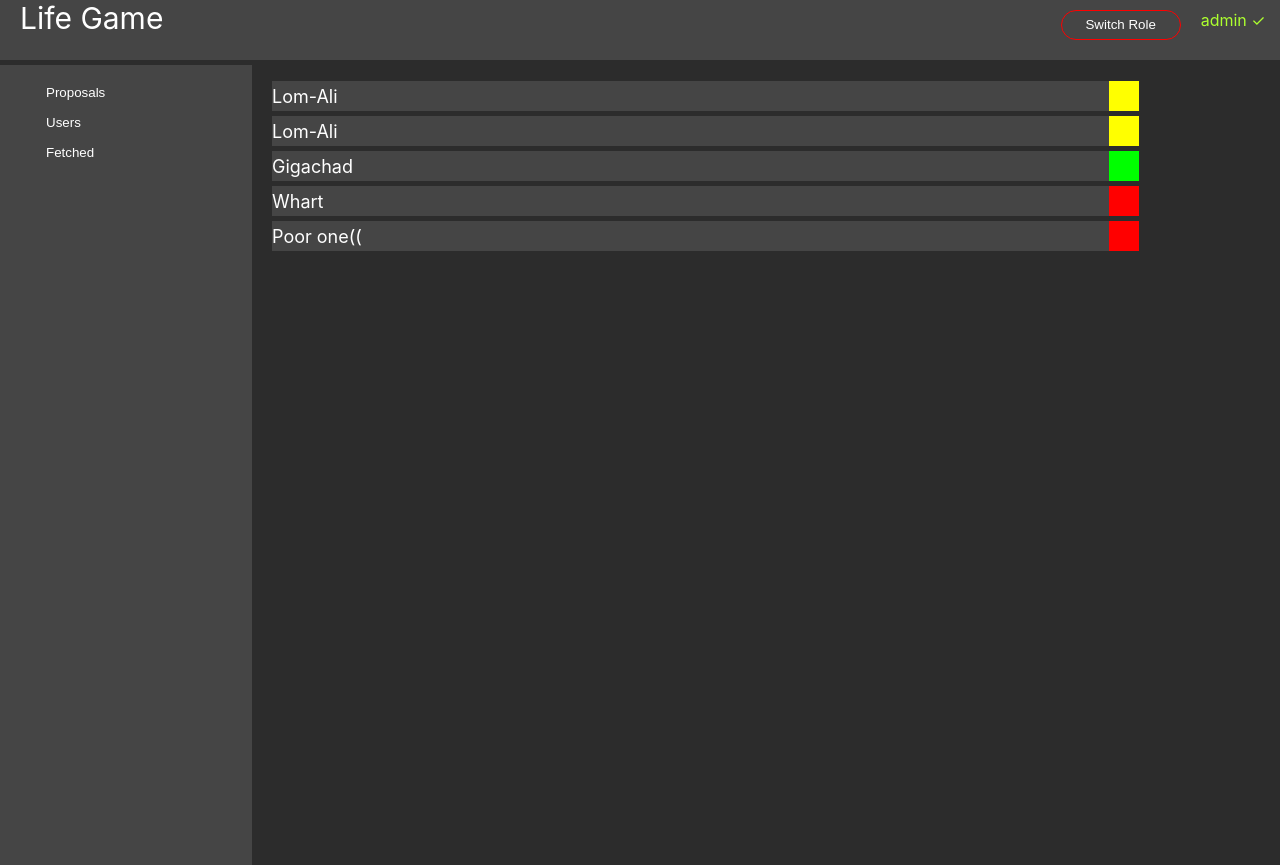
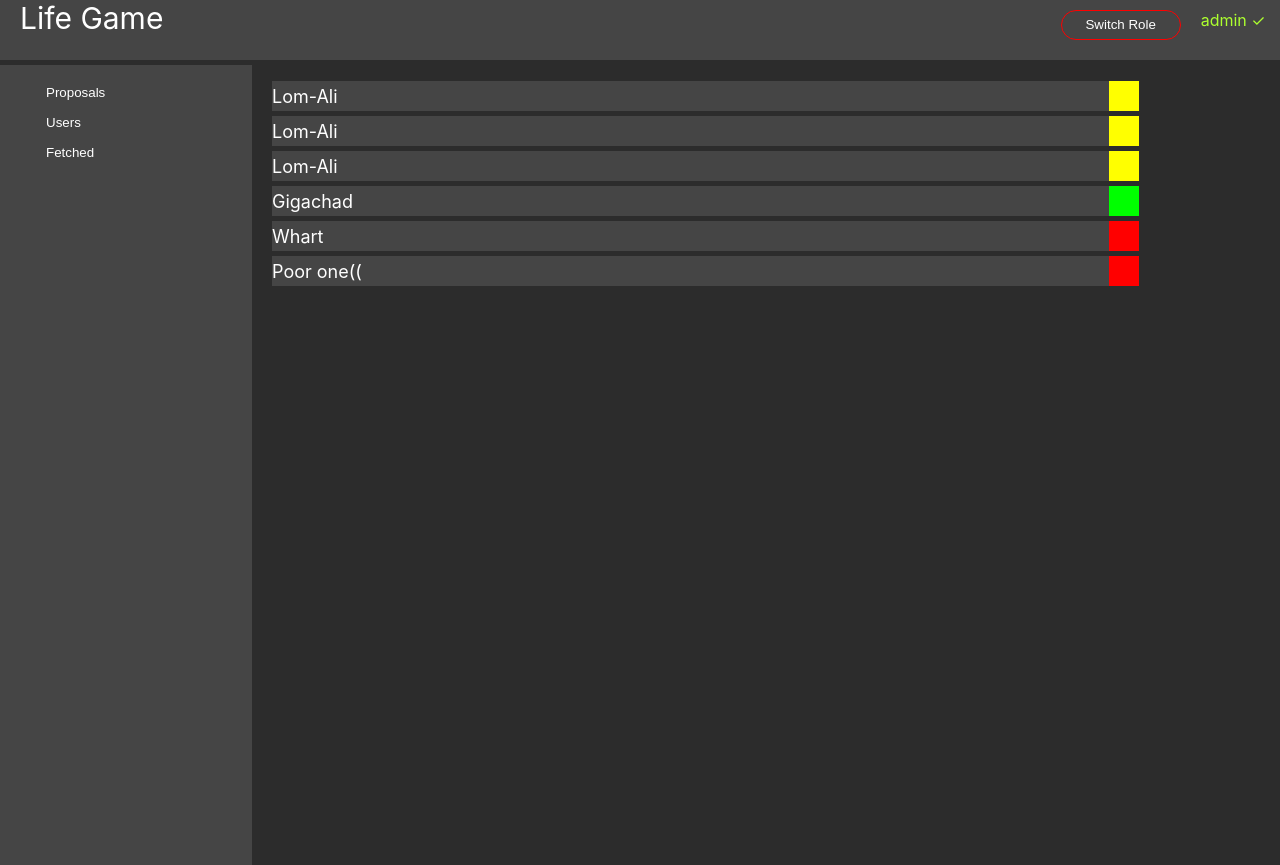
Before and after one commit to Bayraev/Bayraev.github.io, a React (Create React App) app: page /proposals in a window 1280 px wide. Built offline with nearby package versions, Linux system fonts and the light colour scheme.

Commit message:
redirection

```diff
--- a/src/app/features/usersReducer.js
+++ b/src/app/features/usersReducer.js
@@ -16,6 +16,13 @@ const initialState = {
       status: 'waiting', // accepted
       message:
         'Насколько я понял, не обязательно все было делать по макету, так что тут немного все иначе. Надеюсь, интерфейс интуитивно понятен. В любом случае, жду фидбек!',
+    },
+    {
+      id: 2,
+      name: 'Lom-Ali',
+      status: 'waiting', // accepted
+      message:
+        'В этот список попадают так же ПРЕДЛОЖЕНИЯ, что отправляются от лица юзера, а не админа! Да, по итогу это не админ панель, а панель взаимодействия админа и юзера.',
     },
     {
       id: 3,
--- a/src/components/RightBar.jsx
+++ b/src/components/RightBar.jsx
@@ -1,7 +1,7 @@
 import React from 'react';
 import styles from './RightBar.module.scss';
 import Proposals from './Proposals';
-import { Route, Routes } from 'react-router-dom';
+import { Navigate, Route, Routes } from 'react-router-dom';
 import NewProposal from './NewProposal';
 import NotImplemented from './NotImplemented';
 import MyRequests from './MyRequests';
@@ -19,6 +19,7 @@ const RightBar = () => {
             </div>
           }
         />
+        <Route path="/" element={<Navigate to="/proposals" />} />
         <Route path="/newproposal" element={<NewProposal />} />
         <Route path="/users" element={<NotImplemented />} />
         <Route path="/myrequests" element={<MyRequests />} />
```
